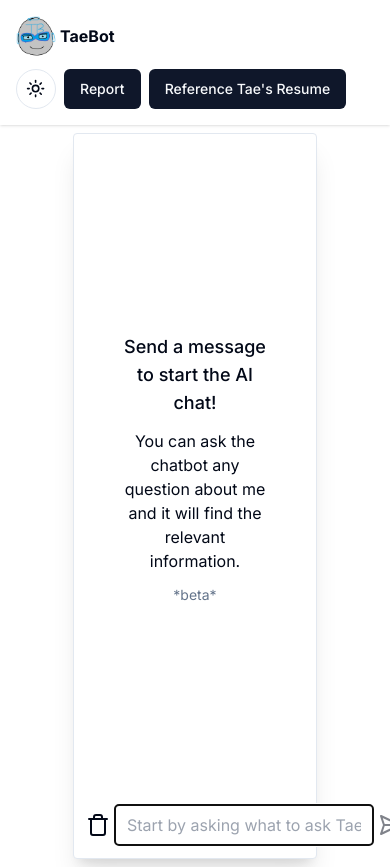
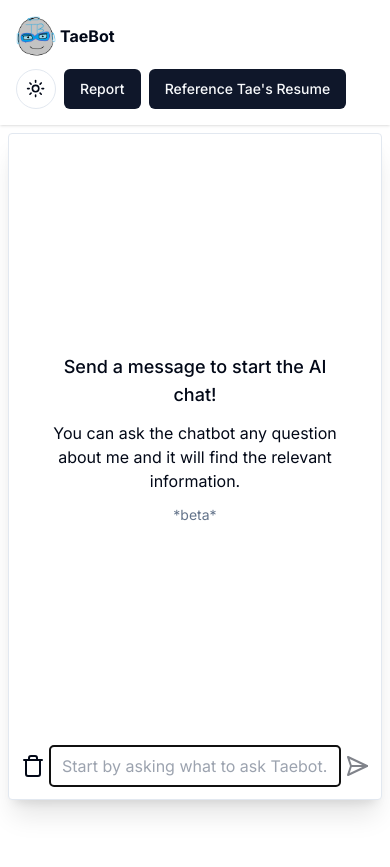
Before and after one commit to TaewoooK/custom_chatbot, a Next.js app: page /taebot in a window 390 px wide. After the commit the page ends 844 px from the top, so only its background shows below. Built offline with nearby package versions, Linux system fonts and the light colour scheme.

Commit message:
ui format changes for mobile

```diff
--- a/src/app/taebot/layout.tsx
+++ b/src/app/taebot/layout.tsx
@@ -6,7 +6,7 @@ export default function Layout({ children }: { children: React.ReactNode }) {
   return (
     <div className="flex min-h-screen flex-col">
       <NavBar />
-      <div className="grid flex-grow grid-cols-6">
+      <div className="lg:grid lg:flex-grow lg:grid-cols-6">
         <div className="col-start-1 col-end-2 hidden xl:block">
           <SideBar />
         </div>
--- a/src/app/taebot/page.tsx
+++ b/src/app/taebot/page.tsx
@@ -42,7 +42,7 @@ export default function ChatPage() {
   }
 
   return (
-    <div className="flex h-[87vh] w-full p-1">
+    <div className="2xl: flex h-[80vh] w-full p-1 md:h-[87vh] lg:h-[87vh] xl:h-[87vh] 2xl:h-[87vh]">
       <div className="flex h-full w-full flex-col rounded border bg-background align-middle shadow-xl">
         <div className="mt-3 h-full overflow-y-auto px-3" ref={scrollRef}>
           {messages.map((message) => (
```
